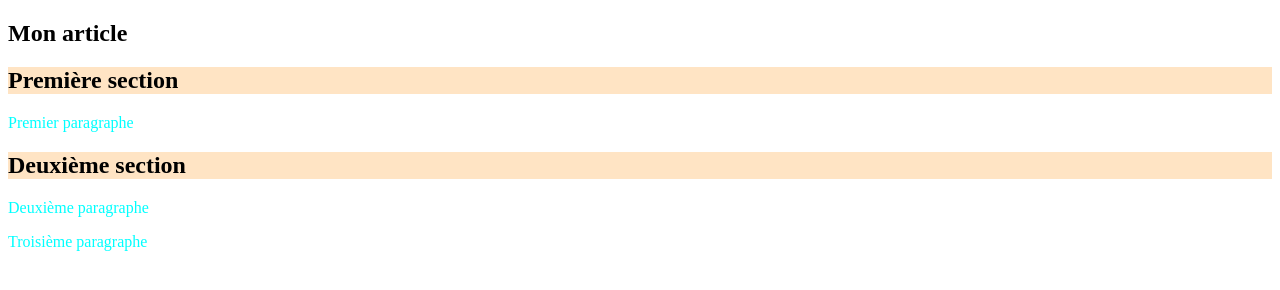
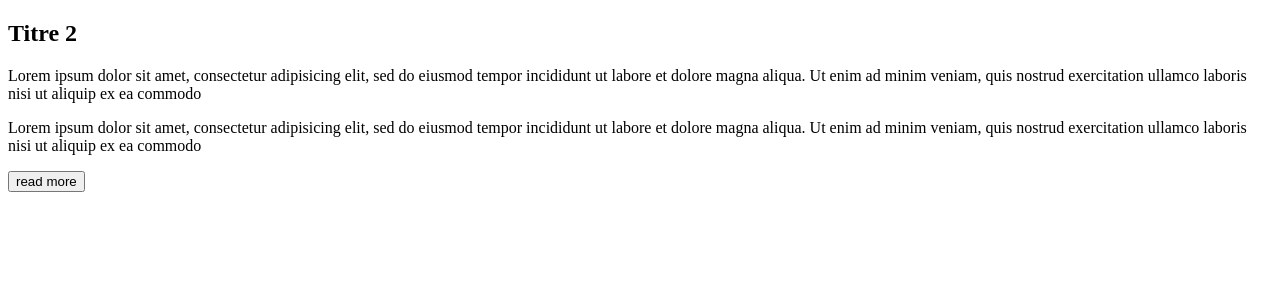
Before and after one commit to jelassiaymen94/css-exercices, a plain HTML site: page index.html in a window 1280 px wide. Drawn offline with Linux system fonts and the light colour scheme.

Commit message:
exercice done

```diff
--- a/index.html
+++ b/index.html
@@ -1,24 +1,24 @@
 <!DOCTYPE html>
-<html lang="en">
+<html>
 	<head>
-		<meta charset="UTF-8" />
-		<meta http-equiv="X-UA-Compatible" content="IE=edge" />
-		<meta name="viewport" content="width=device-width, initial-scale=1.0" />
-		<link rel="stylesheet" href="styles.css" />
-		<title>Exercice 1</title>
+		<title>Les sélecteurs simples</title>
 	</head>
 	<body>
-		<article>
-			<h1>Mon article</h1>
-			<section>
-				<h2>Première section</h2>
-				<p>Premier paragraphe</p>
-			</section>
-			<section>
-				<h2>Deuxième section</h2>
-				<p>Deuxième paragraphe</p>
-				<p>Troisième paragraphe</p>
-			</section>
-		</article>
+		<div id="layout">
+			<h2>Titre 2</h2>
+			<p class="gauche">
+				Lorem ipsum dolor sit amet, consectetur adipisicing elit, sed do eiusmod
+				tempor incididunt ut labore et dolore magna aliqua. Ut enim ad minim
+				veniam, quis nostrud exercitation ullamco laboris nisi ut aliquip ex ea
+				commodo
+			</p>
+			<p class="droite">
+				Lorem ipsum dolor sit amet, consectetur adipisicing elit, sed do eiusmod
+				tempor incididunt ut labore et dolore magna aliqua. Ut enim ad minim
+				veniam, quis nostrud exercitation ullamco laboris nisi ut aliquip ex ea
+				commodo
+			</p>
+			<button>read more</button>
+		</div>
 	</body>
 </html>
--- a/styles.css
+++ b/styles.css
@@ -1,7 +1,19 @@
-section p {
-	color: aqua;
+#layout {
+	background: #000;
+	width: 500px;
+	text-align: center;
 }
-
-h2 {
-	background-color: bisque;
+.gauche {
+	text-align: left;
 }
+.droite {
+	text-align: right;
+}
+h2,
+p,
+button {
+	color: #fff;
+}
+button {
+	background-color: blue;
+}
```
